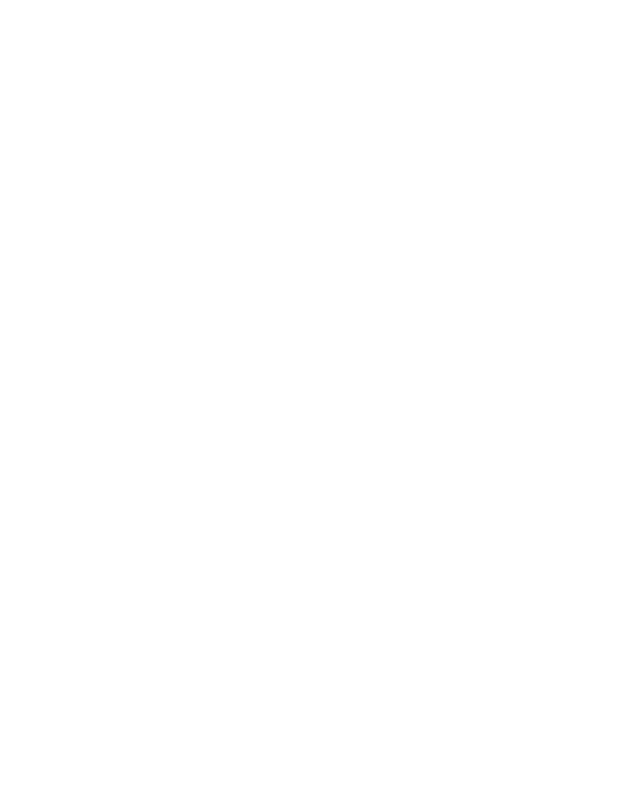
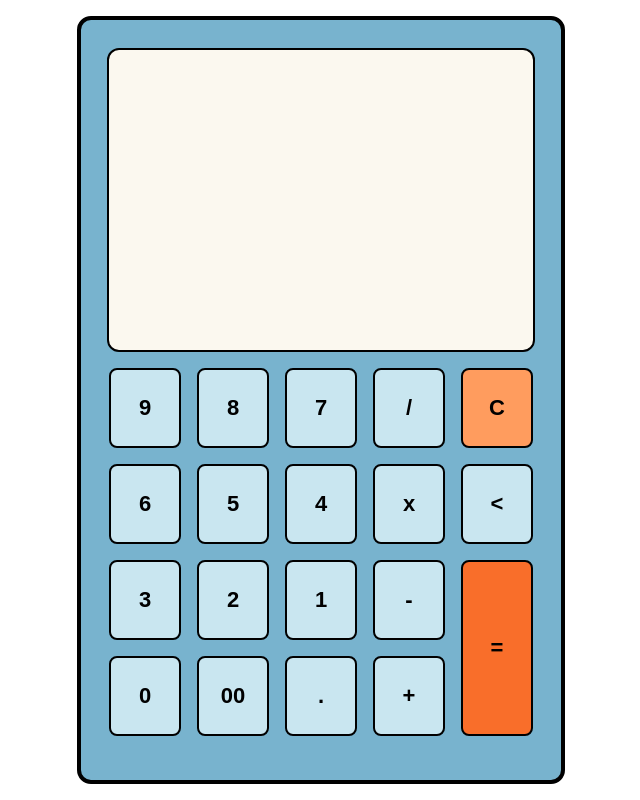
Before and after one commit to fran-dv/calculator, a plain HTML site: page index.html in a window 1280 px wide. Shown: the whole page, without its empty margins (319-959 px from the left). Drawn offline with Linux system fonts and the light colour scheme.

Commit message:
Implement HTML structure and styles for the calculator

```diff
--- a/index.html
+++ b/index.html
@@ -2,9 +2,50 @@
 <head>
     <meta charset="UTF-8">
     <meta name="viewport" content="width=device-width, initial-scale=1.0">
+    <link rel="stylesheet" href="./styles.css">
+    <script src="./calculator.js"></script>
     <title>Document</title>
 </head>
 <body>
 
+    <div id="calculator">
+        <div id="display">
+
+        </div>
+        <div id="keyboard">
+            <div class="numbers">
+                <button class="key number">9</button>
+                <button class="key number">8</button>
+                <button class="key number">7</button>
+                <button class="key operator">/</button>
+
+                <button class="key number">6</button>
+                <button class="key number">5</button>
+                <button class="key number">4</button>
+                <button class="key operator">x</button>
+
+                <button class="key number">3</button>
+                <button class="key number">2</button>
+                <button class="key number">1</button>
+                <button class="key operator">-</button>
+
+                <button class="key number">0</button>
+                <button class="key number">00</button>
+                <button class="key number">.</button>
+                <button class="key operator">+</button>
+
+            </div>
+            <div class="others">
+                <button class="key clear">C</button>
+                <button class="key backspace"><</button>
+                <button class="key equals">=</button>
+            </div>
+
+
+        </div>
+
+    </div>
+
+
 </body>
 </html>
--- a/styles.css
+++ b/styles.css
@@ -0,0 +1,83 @@
+body {
+    box-sizing: border-box;
+    display: flex;
+    justify-content: center;
+    align-items: center;
+}
+
+#calculator {
+    display: flex;
+    flex-direction: column;
+    justify-content: center;
+    width: 424px;
+    height: auto;
+    flex: 0 0 auto;
+    background-color: #78B3CE;
+    padding: 28px;
+    border: solid 4px black;
+    border-radius: 14px;
+}
+
+#display {
+    align-self: center;
+    min-height: 300px;
+    background-color: #FBF8EF;
+    border-radius: 12px;
+    width: 424px;
+    border: solid 2px black;
+}
+
+#keyboard {
+    display: flex;
+    min-height: 400px;
+    justify-content: center;
+    align-items: center;
+    gap: 16px;
+}
+
+.key {
+    background-color: #C9E6F0;
+    border: solid 2px black;
+    border-radius: 8px;
+    padding: 20px;
+    width: 72px;
+    height: 80px;
+    font-size: 22px;
+    font-weight: bold;
+    text-align: center;
+}
+
+.key:hover {
+    background-color: rgb(204, 244, 255);
+}
+
+.numbers {
+    display: flex;
+    flex-wrap: wrap;
+    gap: 16px;
+    width: calc(4 * 72px + 3 * 16px); /* 5 keys and the 4 gaps between it */
+}
+
+.others {
+    display: flex;
+    flex-direction: column;
+    gap: 16px;
+}
+
+.key.equals {
+    height: 176px;
+    align-self: stretch;
+    background-color: #F96E2A;
+}
+
+.key.equals:hover {
+    background-color: #fa8145;
+}
+
+.key.clear {
+    background-color: #FF9C5E;
+}
+
+.key.clear:hover {
+    background-color: #fea46d;
+}
```
